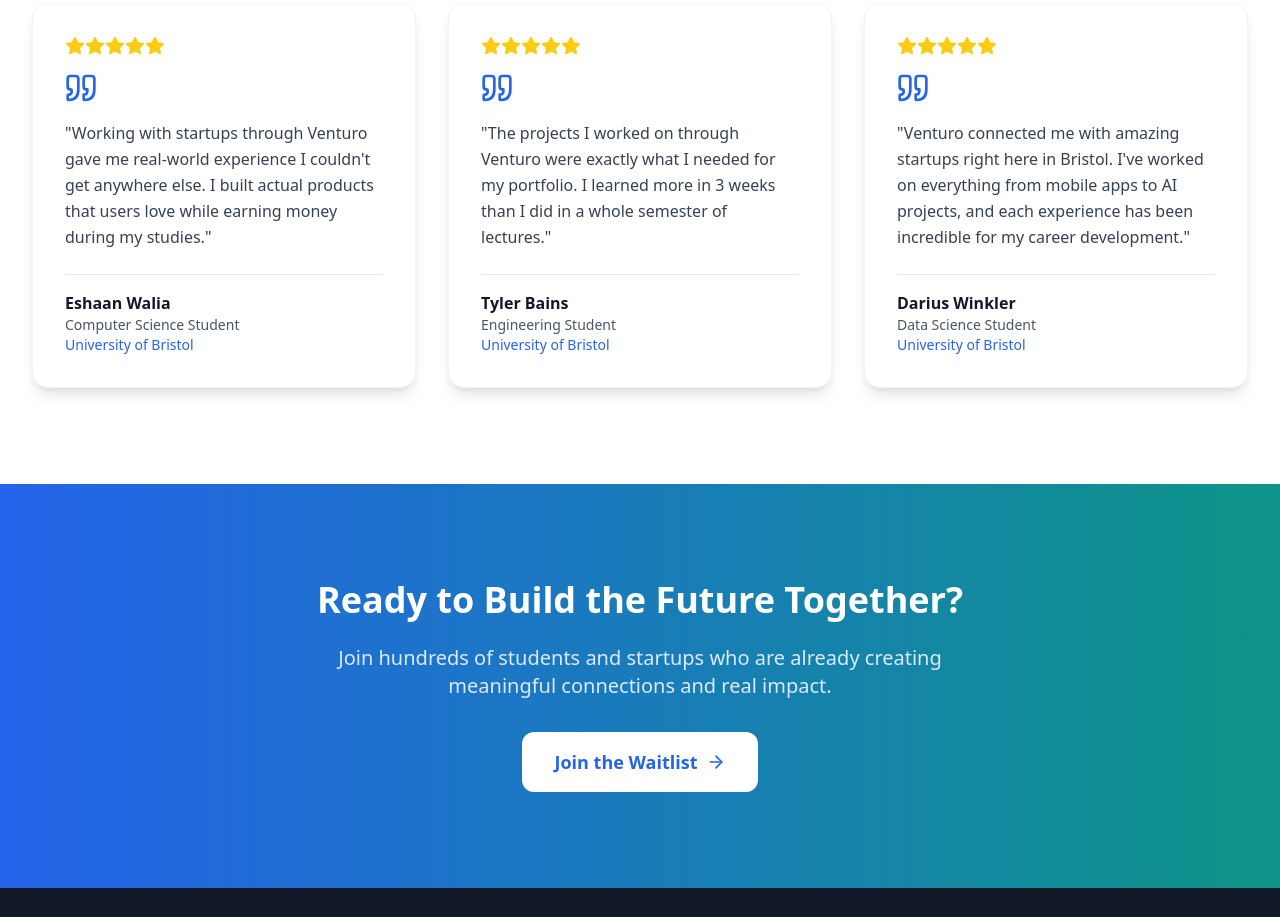
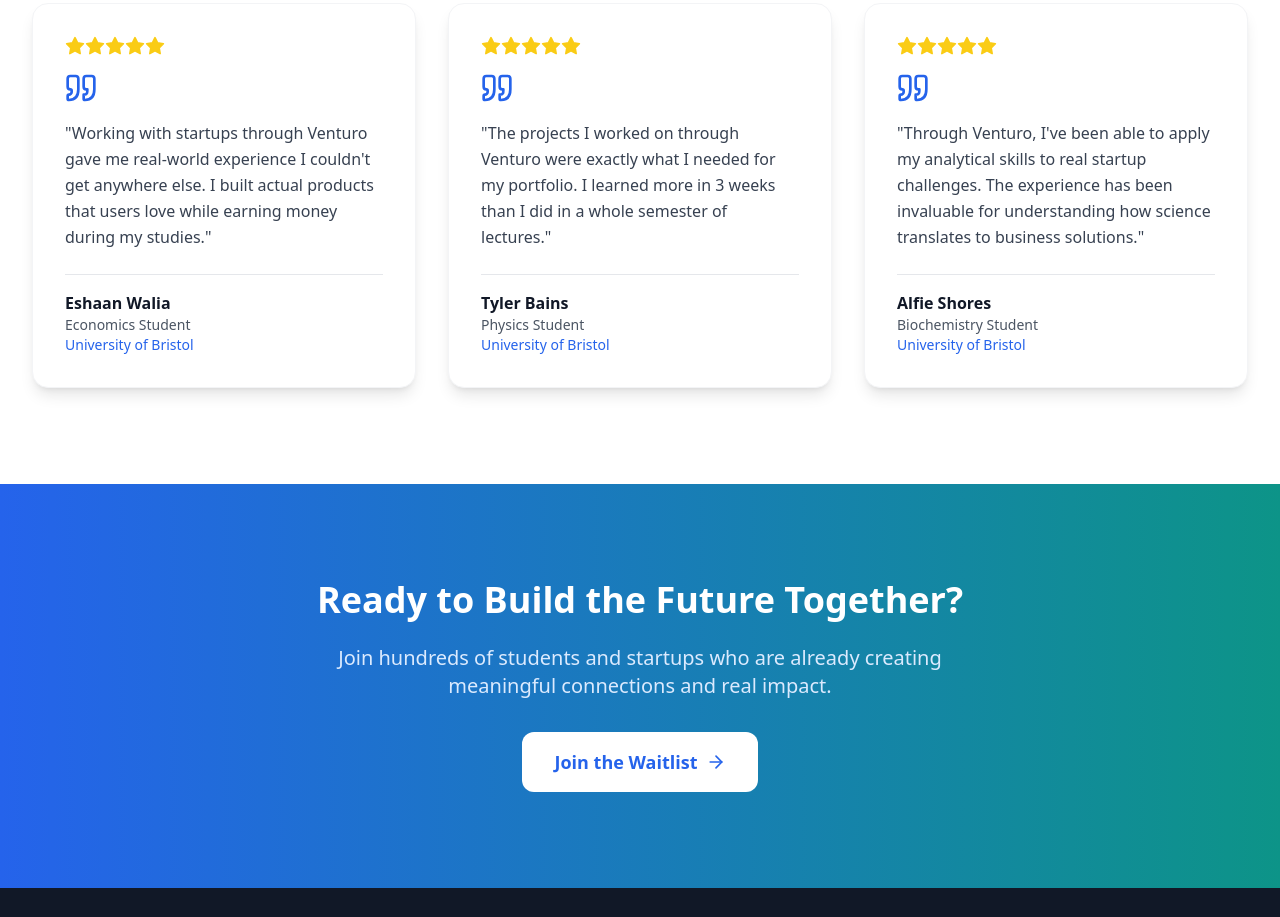
Before and after one commit to teamlitestart/litestart, a React (Vite) app: page / in a window 1280 px wide. Shown: the part 3680-4597 px from the top of the page. Built offline with nearby package versions, Linux system fonts and the light colour scheme.

Commit message:
Update student names and academic subjects

```diff
--- a/src/components/SignupPage.tsx
+++ b/src/components/SignupPage.tsx
@@ -120,21 +120,21 @@ const SignupPage: React.FC = () => {
     {
       quote: "Working with startups through Venturo gave me real-world experience I couldn't get anywhere else. I built actual products that users love while earning money during my studies.",
       author: "Eshaan Walia",
-      role: "Computer Science Student",
+      role: "Economics Student",
       university: "University of Bristol",
       rating: 5
     },
     {
       quote: "The projects I worked on through Venturo were exactly what I needed for my portfolio. I learned more in 3 weeks than I did in a whole semester of lectures.",
       author: "Tyler Bains",
-      role: "Engineering Student",
+      role: "Physics Student",
       university: "University of Bristol",
       rating: 5
     },
     {
-      quote: "Venturo connected me with amazing startups right here in Bristol. I've worked on everything from mobile apps to AI projects, and each experience has been incredible for my career development.",
-      author: "Darius Winkler",
-      role: "Data Science Student",
+      quote: "Through Venturo, I've been able to apply my analytical skills to real startup challenges. The experience has been invaluable for understanding how science translates to business solutions.",
+      author: "Alfie Shores",
+      role: "Biochemistry Student",
       university: "University of Bristol",
       rating: 5
     }
```
